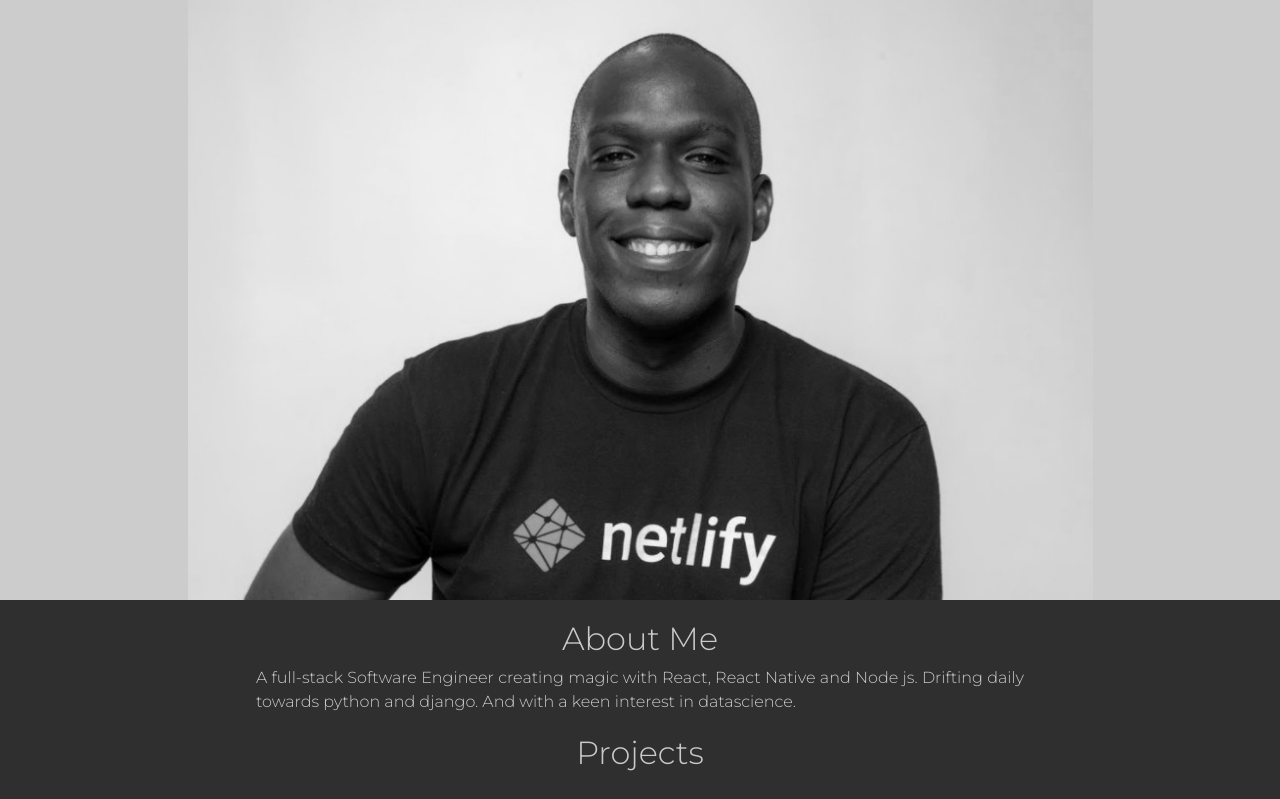
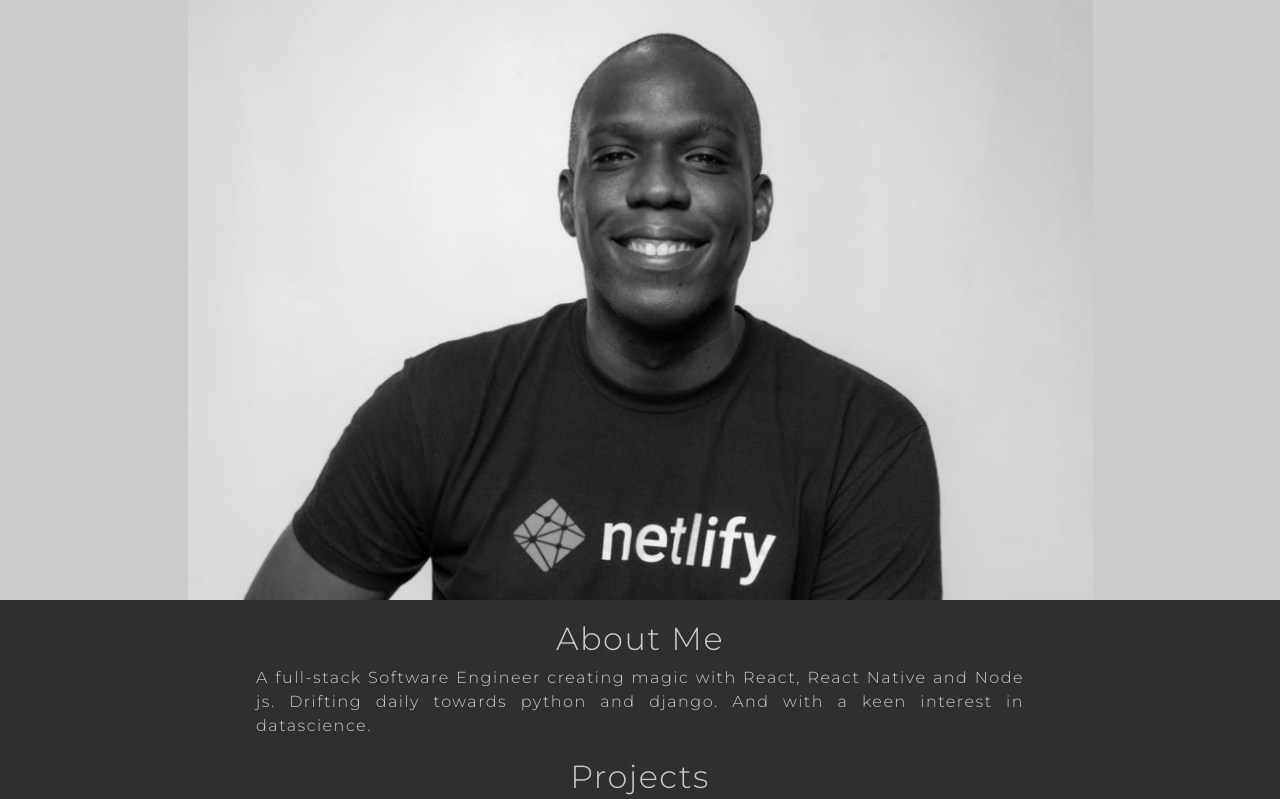
Before and after one commit to Rukeeo1/personal-website, a React (Create React App) app: page / in a window 1280 px wide. Shown: the top 799 px of the page. Built offline with nearby package versions, Linux system fonts and the light colour scheme.

Commit message:
chore: add letter spacing

```diff
--- a/src/index.css
+++ b/src/index.css
@@ -5,6 +5,7 @@ body {
     sans-serif;
   -webkit-font-smoothing: antialiased;
   -moz-osx-font-smoothing: grayscale;
+  letter-spacing: 1.5px;
 }
 
 code {
```
